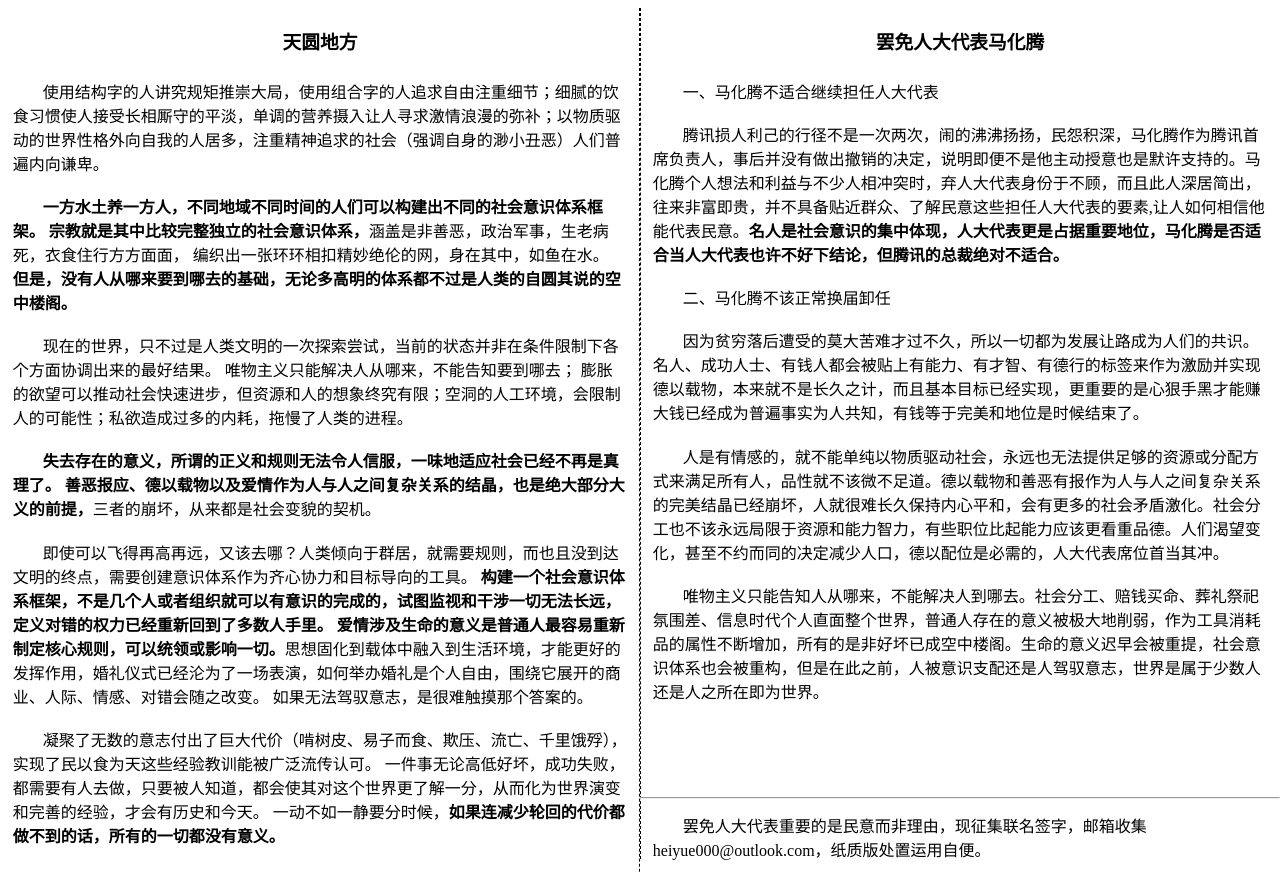
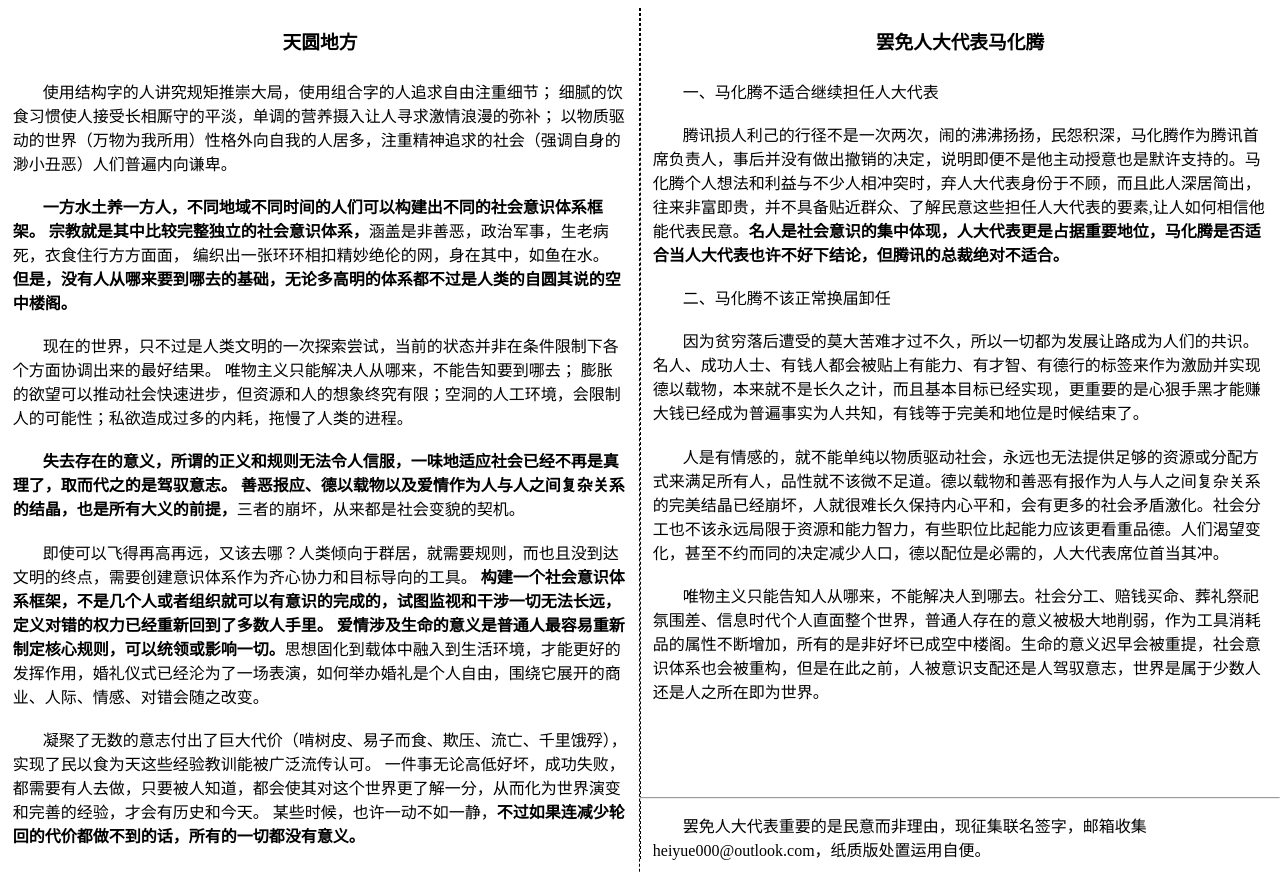
Before and after one commit to heiyuehy/heiyuehy.github.io, a plain HTML site: page index.html in a window 1280 px wide. Shown: the top 872 px of the page. Drawn offline with Linux system fonts and the light colour scheme.

Commit message:
Update index.html

```diff
--- a/index.html
+++ b/index.html
@@ -28,7 +28,9 @@
 <div id="left">
 <h3>天圆地方</h3>
 
-<p>使用结构字的人讲究规矩推崇大局，使用组合字的人追求自由注重细节；细腻的饮食习惯使人接受长相厮守的平淡，单调的营养摄入让人寻求激情浪漫的弥补；以物质驱动的世界性格外向自我的人居多，注重精神追求的社会（强调自身的渺小丑恶）人们普遍内向谦卑。</p>
+<p>使用结构字的人讲究规矩推崇大局，使用组合字的人追求自由注重细节；
+细腻的饮食习惯使人接受长相厮守的平淡，单调的营养摄入让人寻求激情浪漫的弥补；
+以物质驱动的世界（万物为我所用）性格外向自我的人居多，注重精神追求的社会（强调自身的渺小丑恶）人们普遍内向谦卑。</p>
 
 
 
@@ -42,20 +44,20 @@
 唯物主义只能解决人从哪来，不能告知要到哪去；
 膨胀的欲望可以推动社会快速进步，但资源和人的想象终究有限；空洞的人工环境，会限制人的可能性；私欲造成过多的内耗，拖慢了人类的进程。</p>
 
-<p><b>失去存在的意义，所谓的正义和规则无法令人信服，一味地适应社会已经不再是真理了。
-善恶报应、德以载物以及爱情作为人与人之间复杂关系的结晶，也是绝大部分大义的前提，</b>三者的崩坏，从来都是社会变貌的契机。</p>
+<p><b>失去存在的意义，所谓的正义和规则无法令人信服，一味地适应社会已经不再是真理了，取而代之的是驾驭意志。
+善恶报应、德以载物以及爱情作为人与人之间复杂关系的结晶，也是所有大义的前提，</b>三者的崩坏，从来都是社会变貌的契机。</p>
 
 
 <p>即使可以飞得再高再远，又该去哪？人类倾向于群居，就需要规则，而也且没到达文明的终点，需要创建意识体系作为齐心协力和目标导向的工具。
 <b>构建一个社会意识体系框架，不是几个人或者组织就可以有意识的完成的，试图监视和干涉一切无法长远，定义对错的权力已经重新回到了多数人手里。
 爱情涉及生命的意义是普通人最容易重新制定核心规则，可以统领或影响一切。</b>思想固化到载体中融入到生活环境，才能更好的发挥作用，婚礼仪式已经沦为了一场表演，如何举办婚礼是个人自由，围绕它展开的商业、人际、情感、对错会随之改变。
-如果无法驾驭意志，是很难触摸那个答案的。</p>
+</p>
 
 
 
 <p>凝聚了无数的意志付出了巨大代价（啃树皮、易子而食、欺压、流亡、千里饿殍），实现了民以食为天这些经验教训能被广泛流传认可。
 一件事无论高低好坏，成功失败，都需要有人去做，只要被人知道，都会使其对这个世界更了解一分，从而化为世界演变和完善的经验，才会有历史和今天。
-一动不如一静要分时候，<b>如果连减少轮回的代价都做不到的话，所有的一切都没有意义。</b></p>
+某些时候，也许一动不如一静，<b>不过如果连减少轮回的代价都做不到的话，所有的一切都没有意义。</b></p>
 
 
 </div>
```
